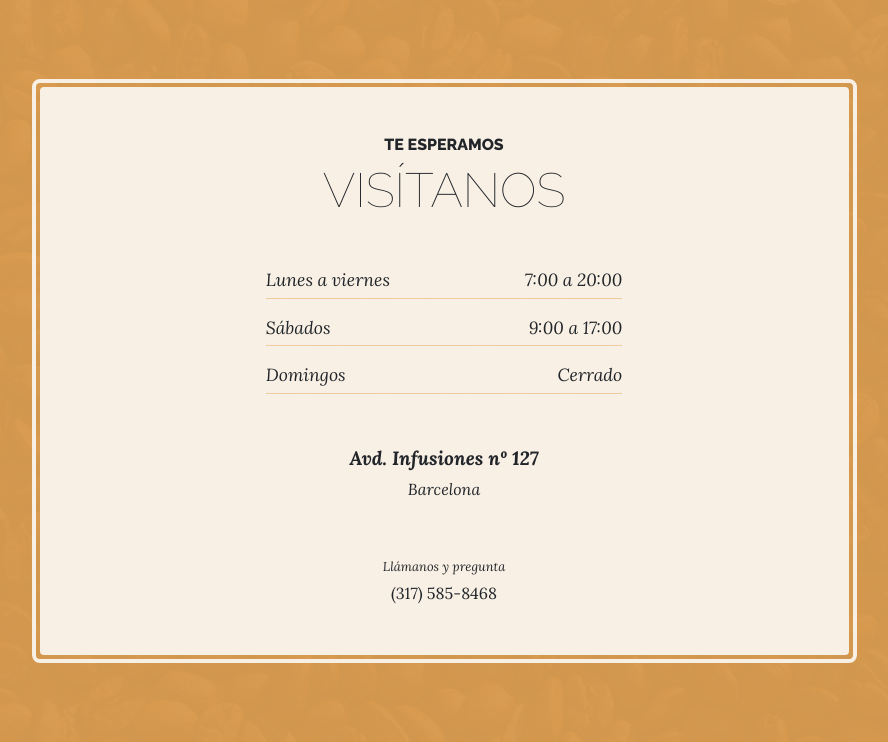
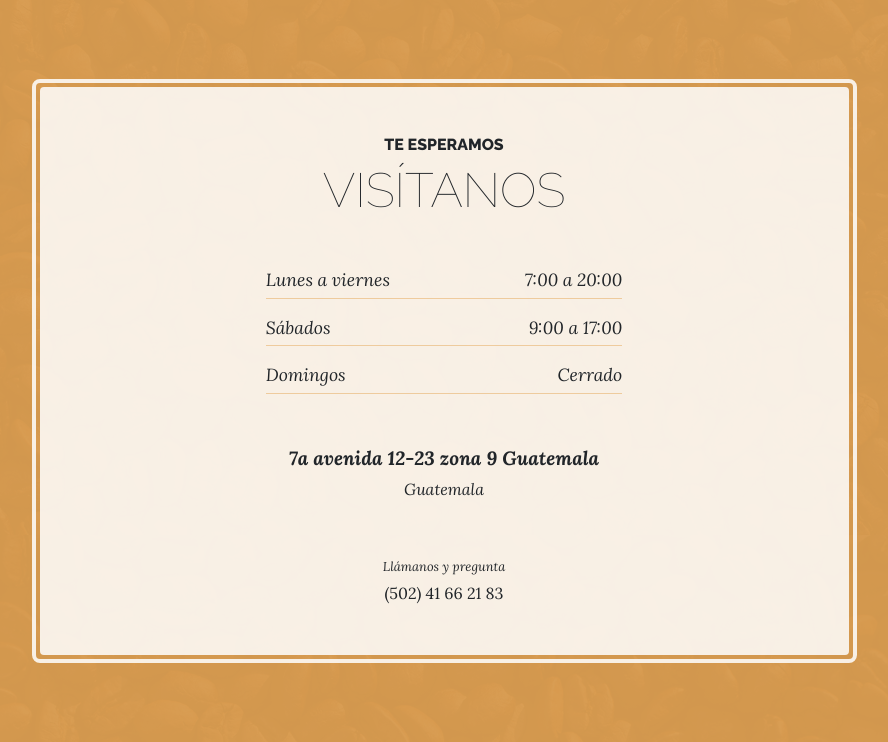
Before and after one commit to seijas1235/lacafetiera, a Django app: page /store/ in a window 1280 px wide. Shown: the part 441-1183 px from the top of the page, without its empty margins (196-1084 px from the left). Run offline with Django 3.2, Linux system fonts and the light colour scheme; data comes from the database, SQL or seed files in the repository; some libraries are stand-ins or nearby versions.

Commit message:
Proyecto terminado

```diff
--- a/core/templates/core/store.html
+++ b/core/templates/core/store.html
@@ -28,9 +28,9 @@
               </ul>
               <p class="address mb-5">
                 <em>
-                  <strong>Avd. Infusiones nº 127</strong>
+                  <strong>7a avenida 12-23 zona 9 Guatemala</strong>
                   <br>
-                  Barcelona
+                  Guatemala
                 </em>
               </p>
               <p class="mb-0">
@@ -38,7 +38,7 @@
                   <em>Llámanos y pregunta</em>
                 </small>
                 <br>
-                (317) 585-8468
+                (502) 41 66 21 83
               </p>
             </div>
           </div>
```
